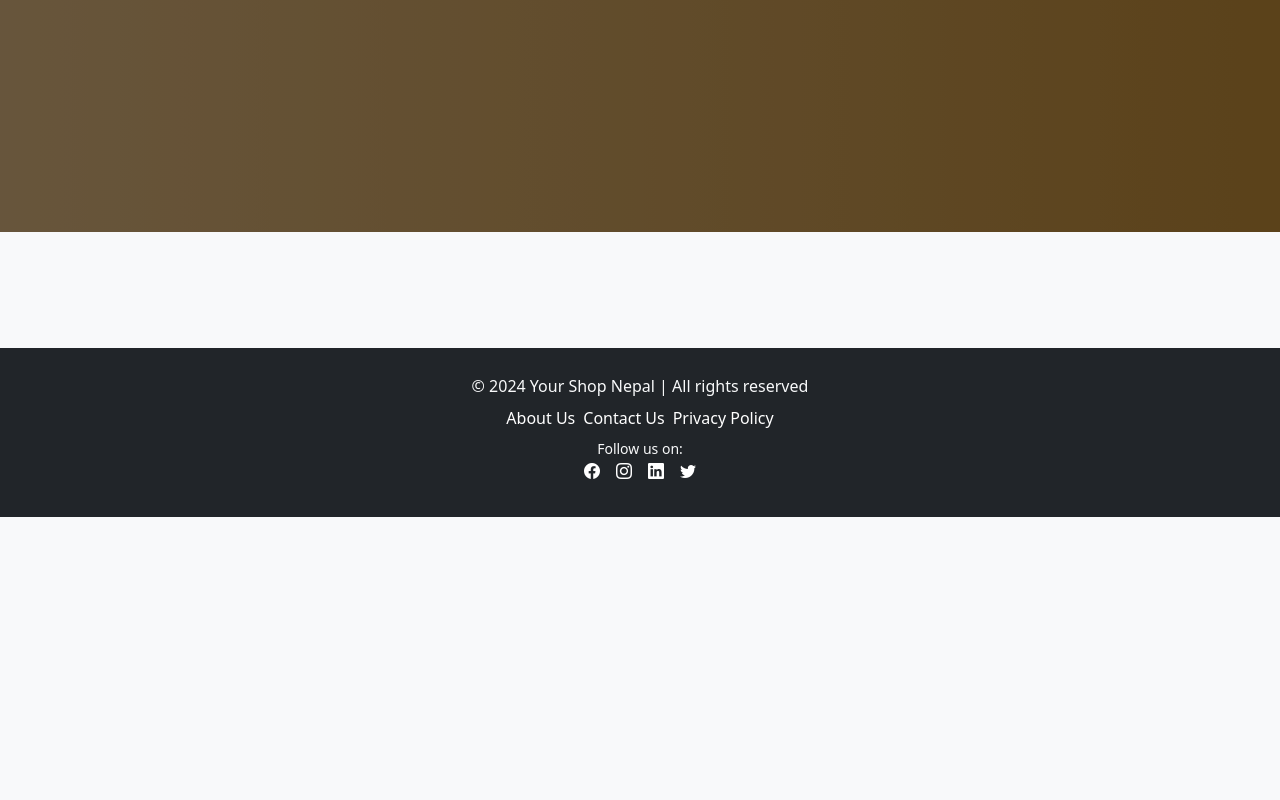
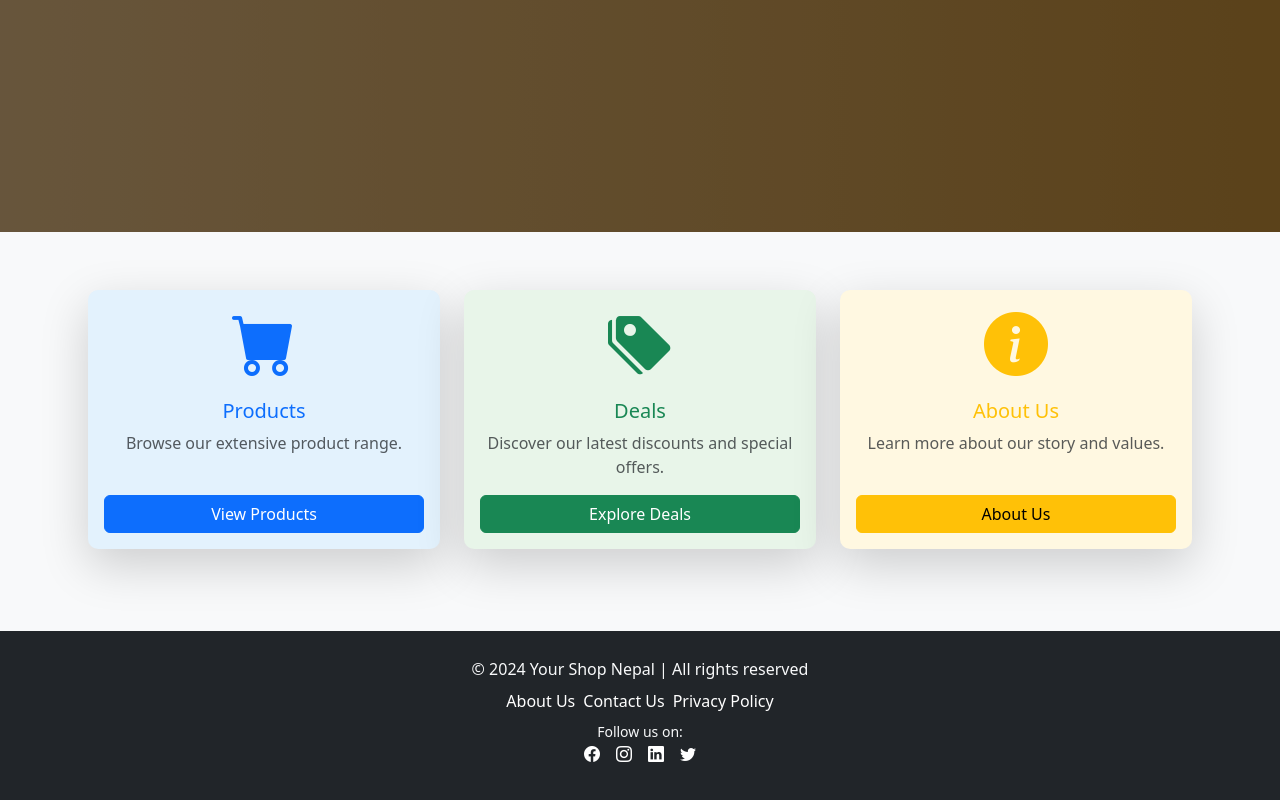
Before and after one commit to sponsorname/React-project, a React (Vite) app: page / in a window 1280 px wide. Shown: the part 659-1459 px from the top of the page. Before the commit the page ends 1176 px from the top, so only its background shows below. Built offline with nearby package versions, Linux system fonts and the light colour scheme; no server answers.

Commit message:
Updated On Home

```diff
--- a/src/components/Home/index.tsx
+++ b/src/components/Home/index.tsx
@@ -159,10 +159,53 @@ const Home: React.FC = () => {
         </div>
       </div>
 
-      {/* Features Section */}
       <div className="container my-5">
         <div className="row text-center">
-          {/* Feature cards */}
+          <div className="col-md-4 mb-4">
+            <div
+              className="card border-0 shadow-lg h-100"
+              style={{ backgroundColor: '#e3f2fd' }} // Light blue background
+            >
+              <div className="card-body d-flex flex-column">
+                <i className="bi bi-cart-fill display-3 text-primary"></i>
+                <h5 className="card-title mt-3 text-primary">Products</h5>
+                <p className="card-text text-muted">Browse our extensive product range.</p>
+                <Link to="/product" className="btn btn-primary mt-auto">
+                  View Products
+                </Link>
+              </div>
+            </div>
+          </div>
+          <div className="col-md-4 mb-4">
+            <div
+              className="card border-0 shadow-lg h-100"
+              style={{ backgroundColor: '#e8f5e9' }} // Light green background
+            >
+              <div className="card-body d-flex flex-column">
+                <i className="bi bi-tags-fill display-3 text-success"></i>
+                <h5 className="card-title mt-3 text-success">Deals</h5>
+                <p className="card-text text-muted">Discover our latest discounts and special offers.</p>
+                <Link to="#" className="btn btn-success mt-auto">
+                  Explore Deals
+                </Link>
+              </div>
+            </div>
+          </div>
+          <div className="col-md-4 mb-4">
+            <div
+              className="card border-0 shadow-lg h-100"
+              style={{ backgroundColor: '#fff8e1' }} // Light yellow background
+            >
+              <div className="card-body d-flex flex-column">
+                <i className="bi bi-info-circle-fill display-3 text-warning"></i>
+                <h5 className="card-title mt-3 text-warning">About Us</h5>
+                <p className="card-text text-muted">Learn more about our story and values.</p>
+                <Link to="/about" className="btn btn-warning mt-auto">
+                  About Us
+                </Link>
+              </div>
+            </div>
+          </div>
         </div>
       </div>
     </Container>
```
